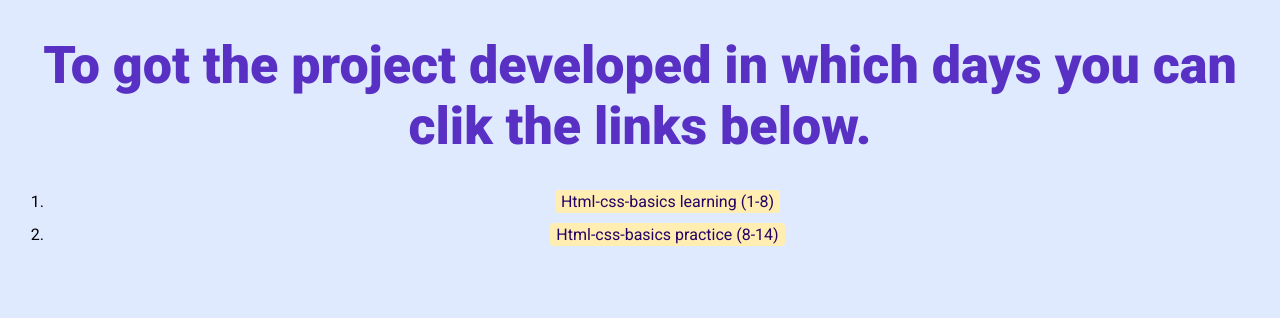
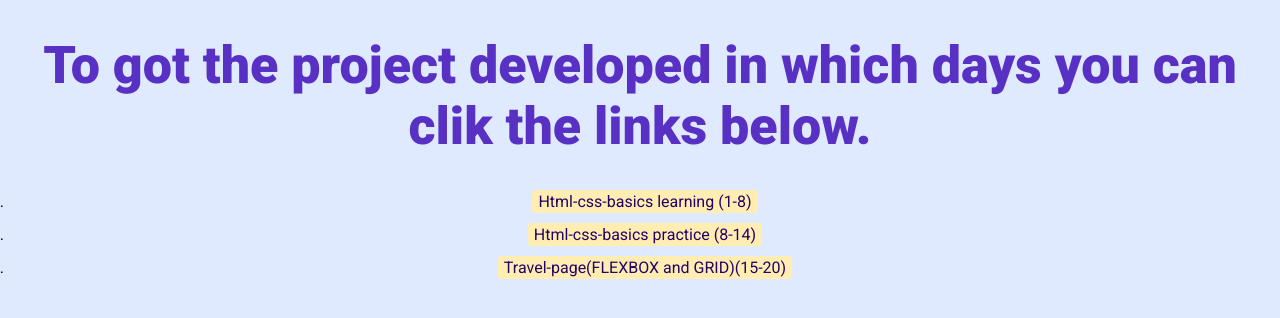
Before and after one commit to razaaasif/100-days-of-code, a plain HTML site: page index.html in a window 1280 px wide. Drawn offline with Linux system fonts and the light colour scheme.

Commit message:
addde new project travle for 15 to 20

```diff
--- a/index.html
+++ b/index.html
@@ -19,6 +19,7 @@
     <ol>
       <li><a href="html-css-basics/index.html">Html-css-basics learning (1-8)</a></li>
       <li><a href="html-css-basics-project/index.html">Html-css-basics practice (8-14)</a></li>
+      <li><a href="html-css-basics-project/index.html">Travel-page(FLEXBOX and GRID)(15-20)</a></li>
     </ol>
   </body>
 </html>
--- a/styles/style.css
+++ b/styles/style.css
@@ -27,16 +27,16 @@ main {
   color: rgb(248, 241, 255);
 }
 
-ul {
+ol {
   margin: 0px;
   padding: 0px;
-  list-style: none;
+  /* list-style: none; */
 }
 
 li {
   margin: 14px 0;
   padding-left: 10px;
-  border-left: 5px solid transparent;
+  /* border-left: 5px solid red ; */
 }
 
 a {
```
